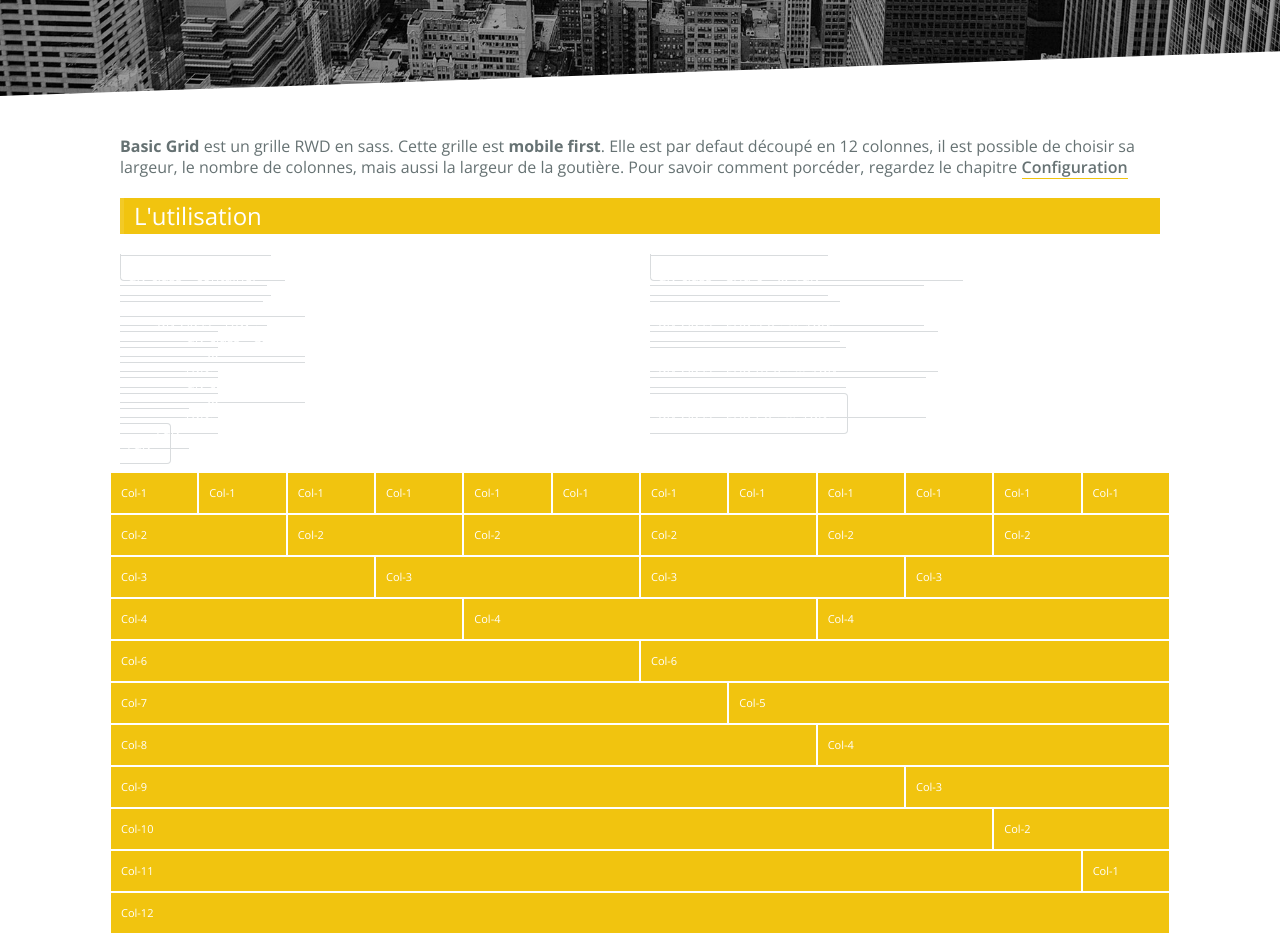
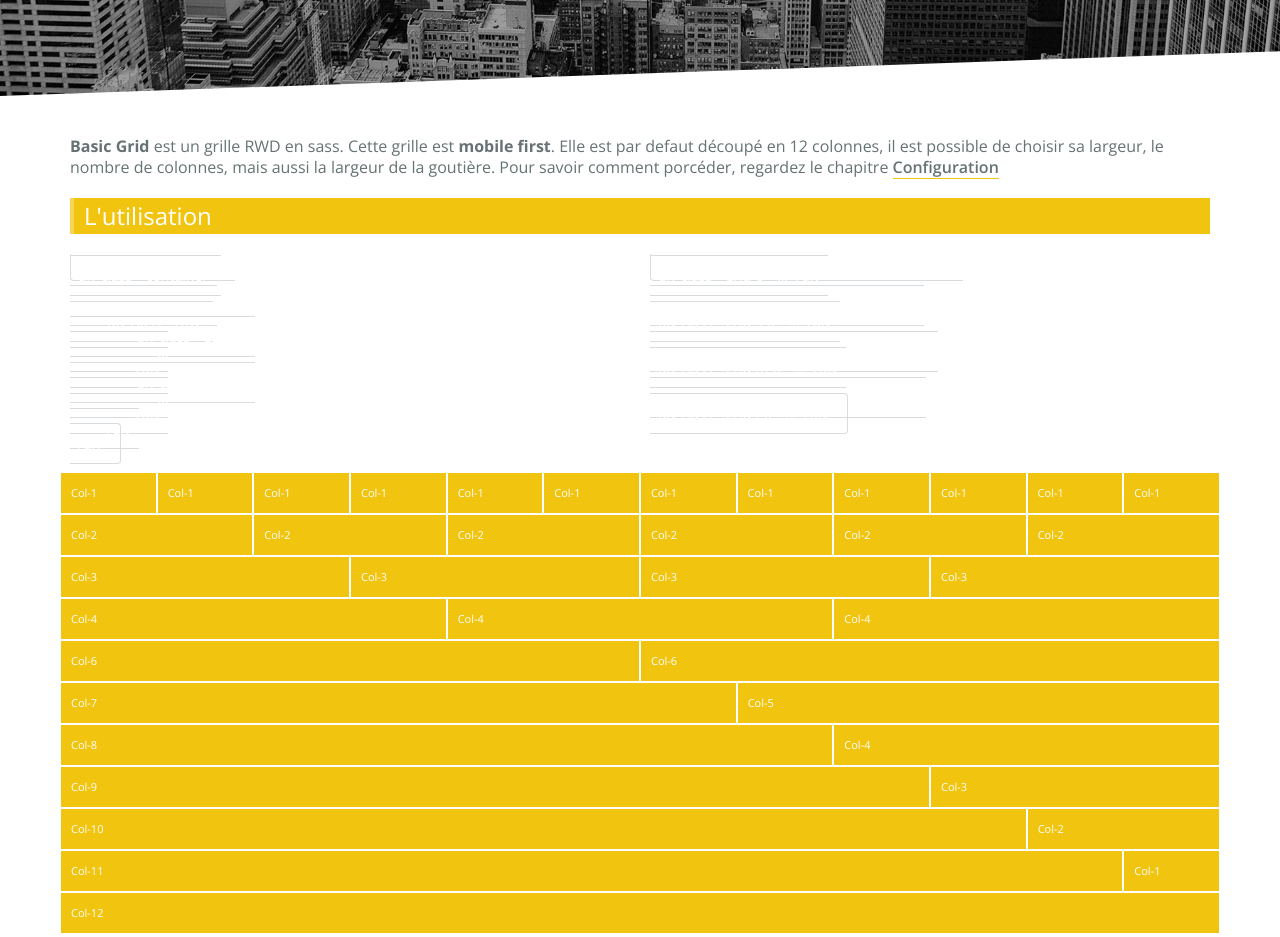
Before and after one commit to boluge/Basic_Grid, a website: page index.html in a window 1280 px wide. Shown: the part 520-1457 px from the top of the page. Drawn offline with nearby package versions, Linux system fonts and the light colour scheme.

Commit message:
update index.html

```diff
--- a/Gruntfile.js
+++ b/Gruntfile.js
@@ -35,6 +35,9 @@ module.exports = function(grunt) {
 					cssDir: 'css',
 					environment: 'production',
 					outputStyle: 'compressed',
+					imagesPath: 'img',
+					httpImagesPath: 'img',
+					imagesDir: 'img'
 				}
 			},
 			dev: {
@@ -44,6 +47,10 @@ module.exports = function(grunt) {
 					environment: 'development',
 					debugInfo: true,
 					outputStyle: 'nested',
+					imagesPath: 'img',
+					httpImagesPath: 'img',
+					imagesDir: 'img'
+
 				}
 			}
 		},
--- a/assets/sass/style.scss
+++ b/assets/sass/style.scss
@@ -6,3 +6,7 @@
 @import "grid";
 @import "style/layout";
 @import "style/modules";
+
+$icon-layout: smart;
+@import "icon/*.png";
+@include  all-icon-sprites;
--- a/assets/sass/style/_layout.scss
+++ b/assets/sass/style/_layout.scss
@@ -20,7 +20,7 @@ h3 {
     margin: 20px 0;
     font-size: 24px;
     color: $blanc;
-    border-left: 4px solid lighten( $sun,5 );
+    border-left: 4px solid lighten( $sun,15 );
     padding: 0 10px;
     position: relative;
     background:$sun;
--- a/assets/sass/style/_variables.scss
+++ b/assets/sass/style/_variables.scss
@@ -6,18 +6,3 @@ $greyc : #bdc3c7;
 $greyf : #7f8c8d;
 $sun : #f1c40f; //#e74c3c; //#3498db; //#34495e; //#f1c40f;// #f1c40f;
 $blanc : #fff;
-
-/*------------------------*\
-    $Grids
-\*------------------------*/
-$grid_columns: 12;
-$grid_gutter: 20px;
-
-$grid_small: 768px;
-$grid_medium: 992px;
-$grid_large: 1200px;
-
-$container_extrasmall: 90%;
-$container_small: 90%;
-$container_medium: 960px;
-$container_large: 1040px;
```
Also changed, not shown: assets/raw/icon/Firefox.png (added), assets/raw/icon/Google-Chrome.png (added), assets/raw/icon/Internet-Exploter.png (added), assets/raw/icon/Opera.png (added), css/style.css, img/icon-sbb38705a60.png (added), img/icon/Firefox.png (added), img/icon/Google-Chrome.png (added), img/icon/Internet-Exploter.png (added), img/icon/Opera.png (added).
